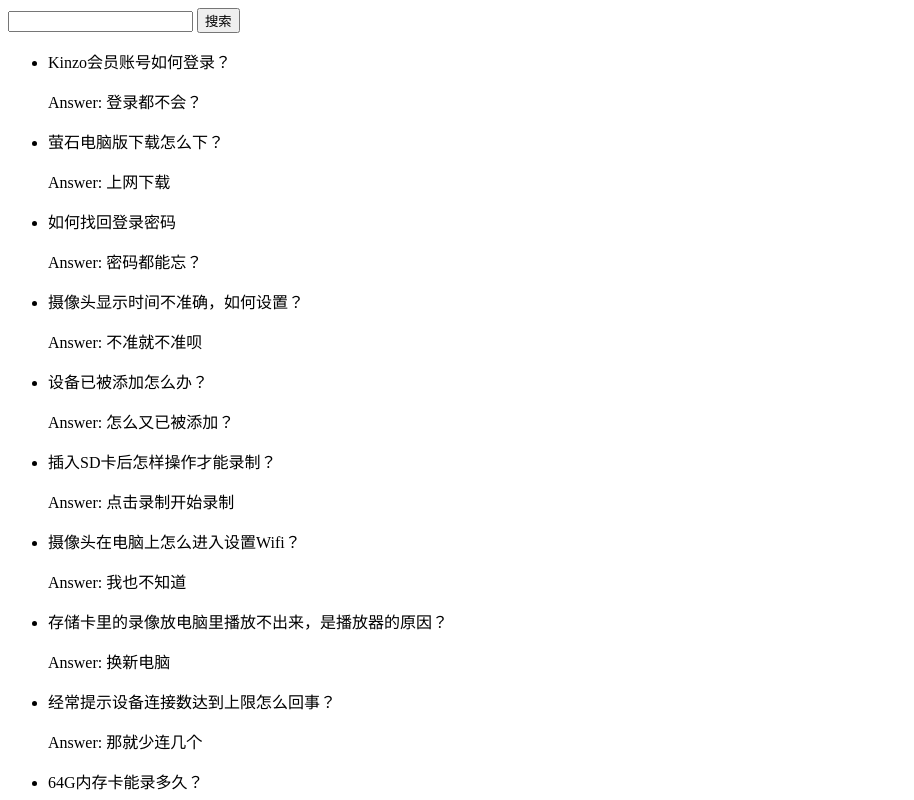
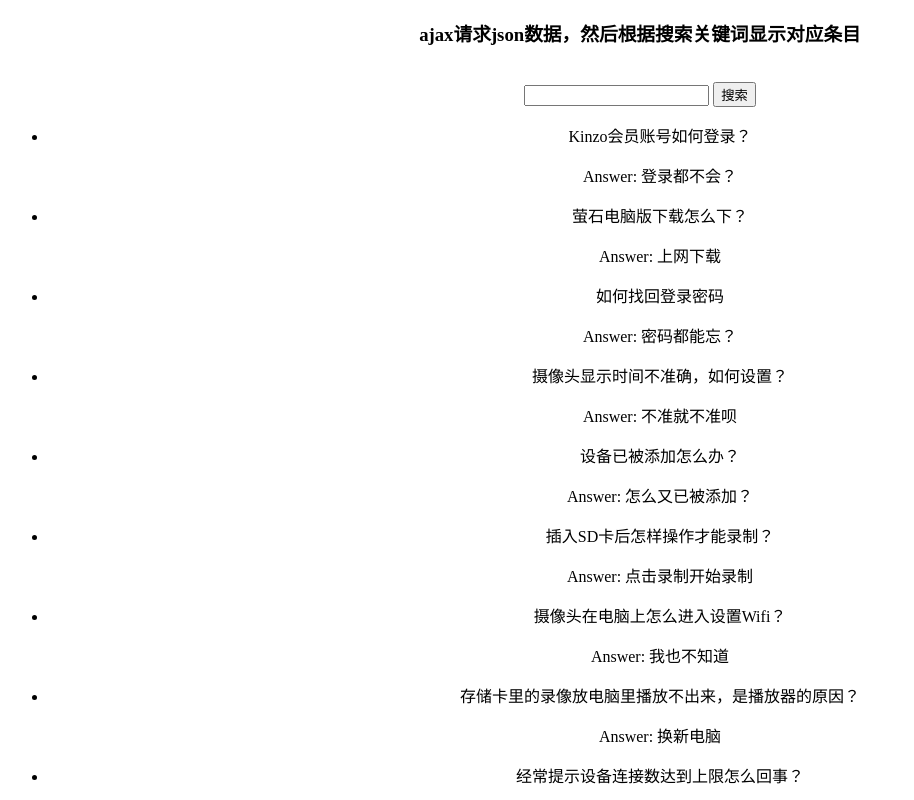
Before and after one commit to 865077695/css3, a plain HTML site: page search/index.html in a window 1280 px wide. Shown: the top 800 px of the page, without its empty margins (0-914 px from the left). Drawn offline with Linux system fonts and the light colour scheme.

Commit message:
加个标题

```diff
--- a/search/index.html
+++ b/search/index.html
@@ -3,8 +3,13 @@
 <head>
     <meta charset="UTF-8">
     <title>search</title>
+    <style>
+        *{text-align:center}
+    </style>
 </head>
 <body>
+
+<h3>ajax请求json数据，然后根据搜索关键词显示对应条目</h3><br/>
     <input class="ipt" type="text" value="">
     <button class="btn">搜索</button>
 
@@ -16,7 +21,6 @@
     <script src="jquery.min.js"></script>
     <script>
     var $ipt = $('.ipt'),$btn = $('.btn'),$list = $('.list');
-    // match(value,);
     $.ajax({
         type:"GET",
         url:"data.json",
```
